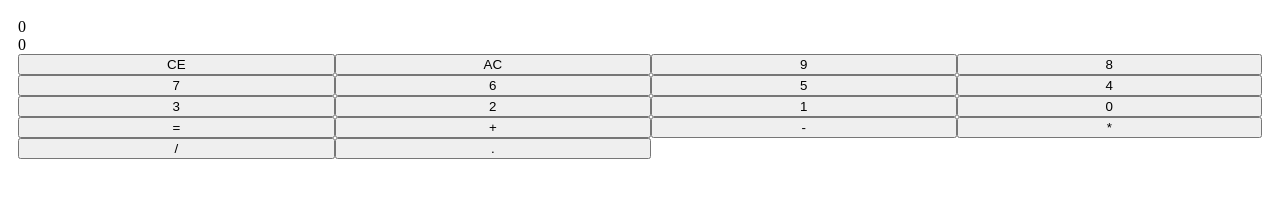
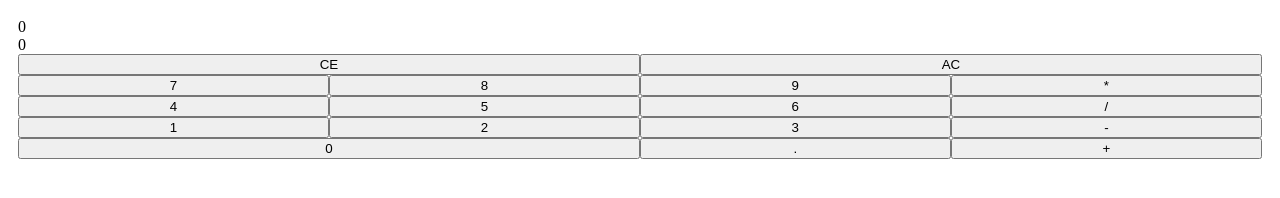
Before and after one commit to willybeans/ts_calculator, a plain HTML site: page test.html in a window 1280 px wide. Drawn offline with Linux system fonts and the light colour scheme.

Commit message:
grid layout is complete

```diff
--- a/calculator.js
+++ b/calculator.js
@@ -1,5 +1,5 @@
-var buttons = ['CE','AC','9','8','7','6','5','4','3',
-               '2','1','0','=','+','-','*','/','.'];
+var buttons = ['CE','AC','7','8','9','*','4','5','6',
+               '/','1','2','3','-','0','.','+'];
 var currentEntry = [], totalEntry = [];
 var testNum = /[0-9]/g;
 var testOperands = /[+\-\/*=]/;
--- a/style.css
+++ b/style.css
@@ -12,3 +12,12 @@
   grid-column: 1 / span 4;
   grid-row: 2;
 }
+#bAC {
+  grid-column: 3 / span 2;
+}
+#bCE {
+  grid-column: 1 / span 2;
+}
+#b0 {
+  grid-column: 1 / span 2;
+}
```
